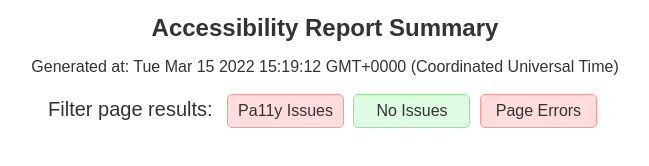
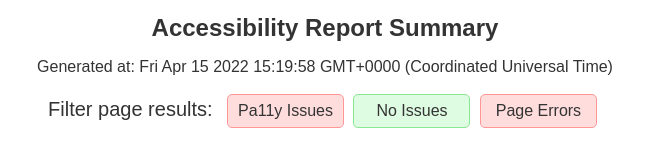
Before and after one commit to dmundra/civicactions-homesite-a11y, a website: page pa11y_report/index.html in a window 1280 px wide. Shown: the full height of the page, 315-964 px from the left. Drawn offline with Linux system fonts and the light colour scheme.

Commit message:
Commit from GitHub Actions (pa11y tests)

```diff
--- a/pa11y_report/index.html
+++ b/pa11y_report/index.html
@@ -139,7 +139,7 @@
 <body>
 	<main>
 		<h1>Accessibility Report Summary</h1>
-		<p>Generated at: Tue Mar 15 2022 15:19:12 GMT+0000 (Coordinated Universal Time)</p>
+		<p>Generated at: Fri Apr 15 2022 15:19:58 GMT+0000 (Coordinated Universal Time)</p>
 		<div class="filter">
 			<span class="label">Filter page results: </span>
 			<span id="pa11yIssues" class="button" title="Pa11y analyzed page and found issues">Pa11y Issues</span>
```
